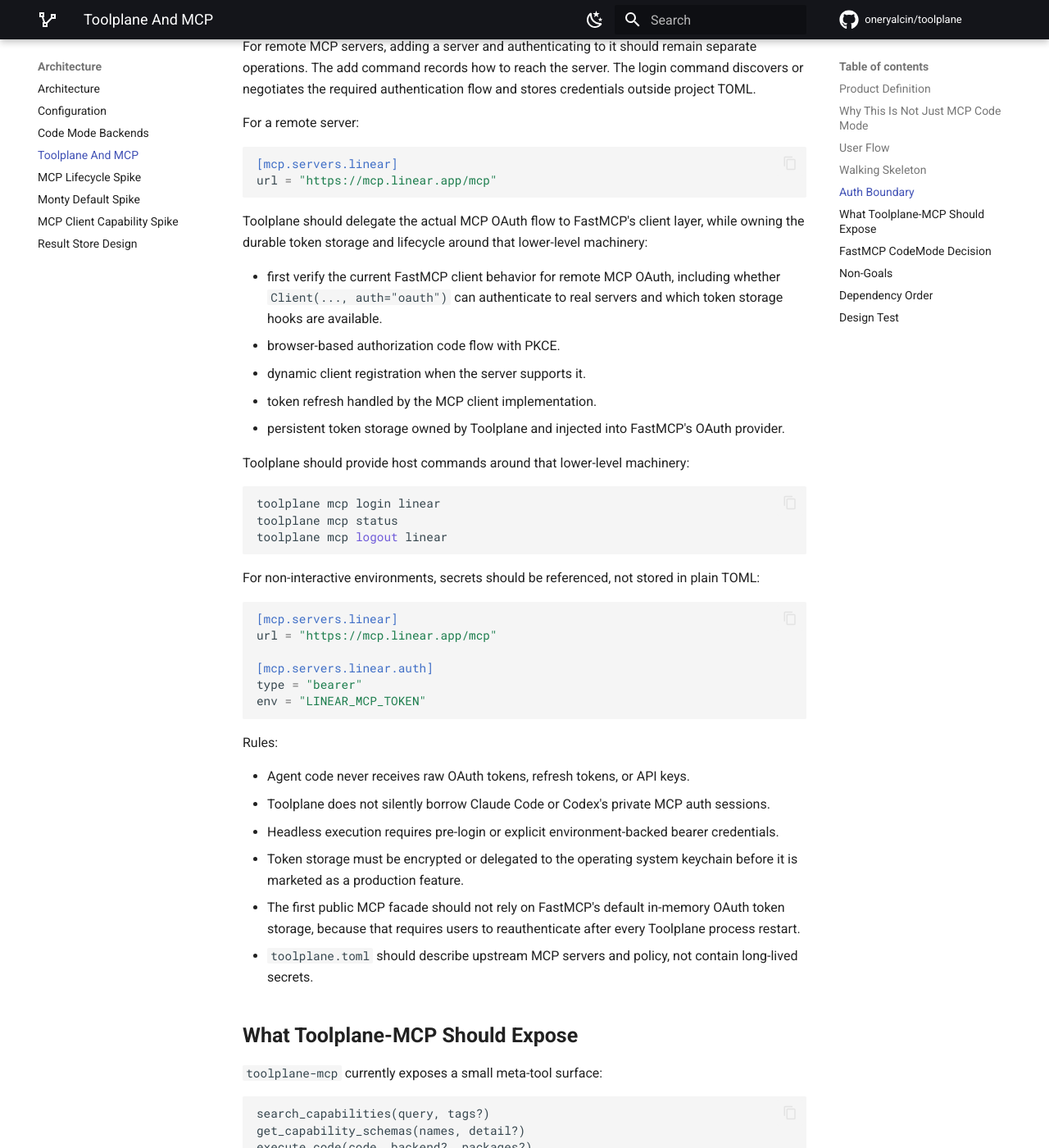
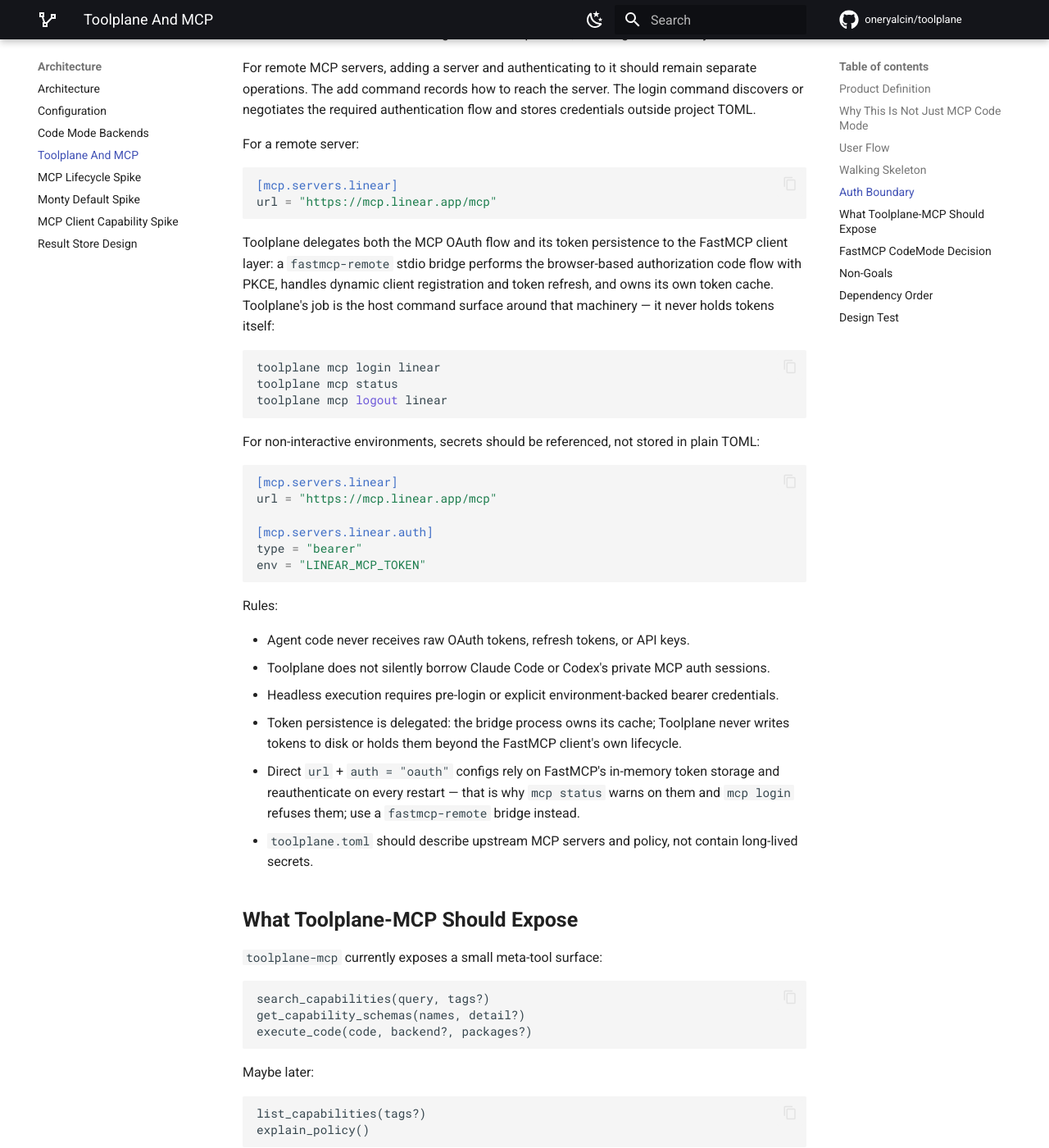
Before and after one commit to oneryalcin/toolplane, an MkDocs documentation site: the page built from docs/toolplane-mcp.md, in a window 1280 px wide and 1400 px high, scrolled down 5018 px. Shown: the whole window at 82% size. Built offline with MkDocs 1.6.1 and Material for MkDocs 9.7.7, drawn with Linux system fonts in a browser that asks for light colours; comment, search, counter and statistics services are not loaded; some of the changed text lies outside the part shown.

Commit message:
Make the README executable on the default backend and the OAuth contract consistent
Both Codex reviews on #79 converged on three findings, all verified:

1. The hero snippet and the namespace bullet taught scoped MCP calls
   (context7.get_docs) that NameError on the monty default — our own
   dialect trap, in our own README. Examples now use the flat aliases
   that work everywhere, with scoped sugar noted as non-default-backend
   behavior.

2. The quickstart allowlisted jq that the proof script never uses, and
   doctor exits 1 on any allowlisted binary missing from PATH (verified)
   — a first-run dead end on machines without jq. Allowlist is now git
   only; the revised flow re-run verbatim in a fresh directory.

3. Strengthening the OAuth stance to "permanent boundary" in one place
   left the same doc saying Toolplane would own durable token storage
   later, and the CLI strings still said "ephemeral in Toolplane v1".
   The delegation-final contract now holds everywhere: toolplane-mcp.md
   (auth-boundary section, rules, dependency order), configuration.md,
   the three mcp_lifecycle.py user-facing strings, and their tests. The
   dated lifecycle spike doc stays as a point-in-time record.

Claude-Session: https://claude.ai/code/session_01VH6A1LhCWRUj3tNuU4aMhx

````diff
--- a/docs/toolplane-mcp.md
+++ b/docs/toolplane-mcp.md
@@ -201,8 +201,9 @@ Toolplane meta-tools, and guards the config-backed MCP facade from unsafe
 defaults. On successful `toolplane serve mcp` startup, it prints the effective
 backend, CLI, MCP-server, and unsafe-override policy to stderr for the operator.
 Remote OAuth is delegated to the `fastmcp-remote` bridge primed by
-`toolplane mcp login`; Toolplane-owned durable token storage and client install
-helpers are not built.
+`toolplane mcp login`; the bridge owns durable token storage by design
+(Toolplane never grows its own credential store). Client install helpers are
+not built.
 
 A fresh config serves safely with no flags, because the defaults are the
 sandboxed `monty` backend and disabled CLI policy:
@@ -241,9 +242,10 @@ MCP client and run:
 search_capabilities -> get_capability_schemas -> execute_code
 ```
 
-This skeleton is not the production-ready completion state for this issue. It is
-the early risk-reduction step before implementing OAuth lifecycle and durable
-token storage.
+This skeleton was the early risk-reduction step before the OAuth lifecycle
+work. That work resolved as bridge delegation (`toolplane mcp login` priming
+a `fastmcp-remote` bridge that owns its own token cache), not as
+Toolplane-owned storage.
 
 ## Auth Boundary
 
@@ -262,20 +264,12 @@ For a remote server:
 url = "https://mcp.linear.app/mcp"
 ```
 
-Toolplane should delegate the actual MCP OAuth flow to FastMCP's client layer,
-while owning the durable token storage and lifecycle around that lower-level
-machinery:
-
-- first verify the current FastMCP client behavior for remote MCP OAuth,
-  including whether `Client(..., auth="oauth")` can authenticate to real servers
-  and which token storage hooks are available.
-- browser-based authorization code flow with PKCE.
-- dynamic client registration when the server supports it.
-- token refresh handled by the MCP client implementation.
-- persistent token storage owned by Toolplane and injected into FastMCP's OAuth
-  provider.
-
-Toolplane should provide host commands around that lower-level machinery:
+Toolplane delegates both the MCP OAuth flow and its token persistence to the
+FastMCP client layer: a `fastmcp-remote` stdio bridge performs the
+browser-based authorization code flow with PKCE, handles dynamic client
+registration and token refresh, and owns its own token cache. Toolplane's job
+is the host command surface around that machinery — it never holds tokens
+itself:
 
 ```bash
 toolplane mcp login linear
@@ -302,11 +296,12 @@ Rules:
   sessions.
 - Headless execution requires pre-login or explicit environment-backed bearer
   credentials.
-- Token storage must be encrypted or delegated to the operating system keychain
-  before it is marketed as a production feature.
-- The first public MCP facade should not rely on FastMCP's default in-memory
-  OAuth token storage, because that requires users to reauthenticate after every
-  Toolplane process restart.
+- Token persistence is delegated: the bridge process owns its cache; Toolplane
+  never writes tokens to disk or holds them beyond the FastMCP client's own
+  lifecycle.
+- Direct `url` + `auth = "oauth"` configs rely on FastMCP's in-memory token
+  storage and reauthenticate on every restart — that is why `mcp status` warns
+  on them and `mcp login` refuses them; use a `fastmcp-remote` bridge instead.
 - `toolplane.toml` should describe upstream MCP servers and policy, not contain
   long-lived secrets.
 
@@ -399,7 +394,7 @@ config-driven runtime setup
   -> MCP server config loading
   -> minimal toolplane serve mcp walking skeleton without remote auth
   -> FastMCP OAuth/token-storage behavior verification
-  -> MCP auth command surface and durable token storage
+  -> MCP auth command surface (durable tokens delegated to the bridge)
   -> client install helpers
   -> Claude plugin packaging
 ```
````
Also changed, not shown: README.md (+8 -5 lines), docs/configuration.md (+5 -4 lines), 3 other files.
